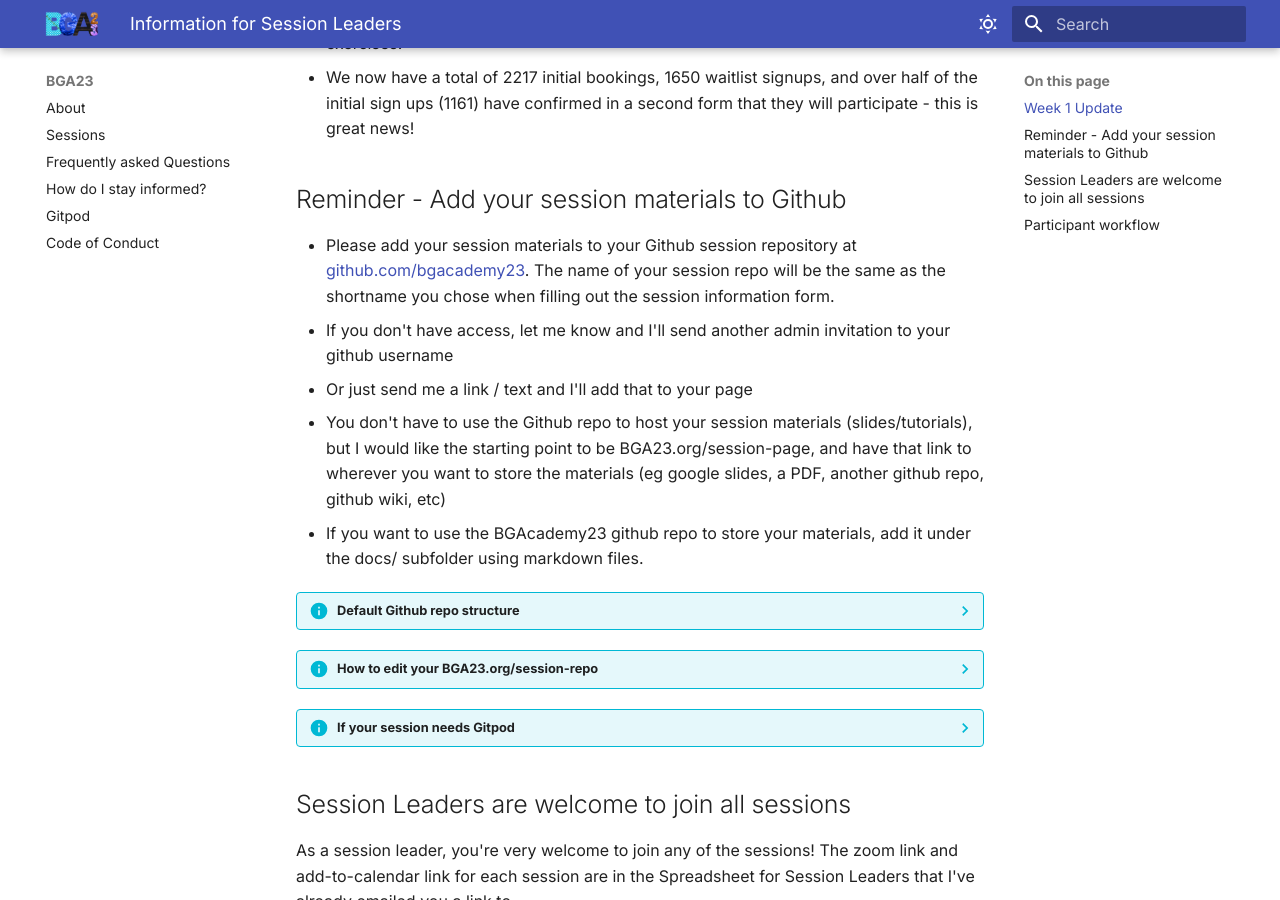
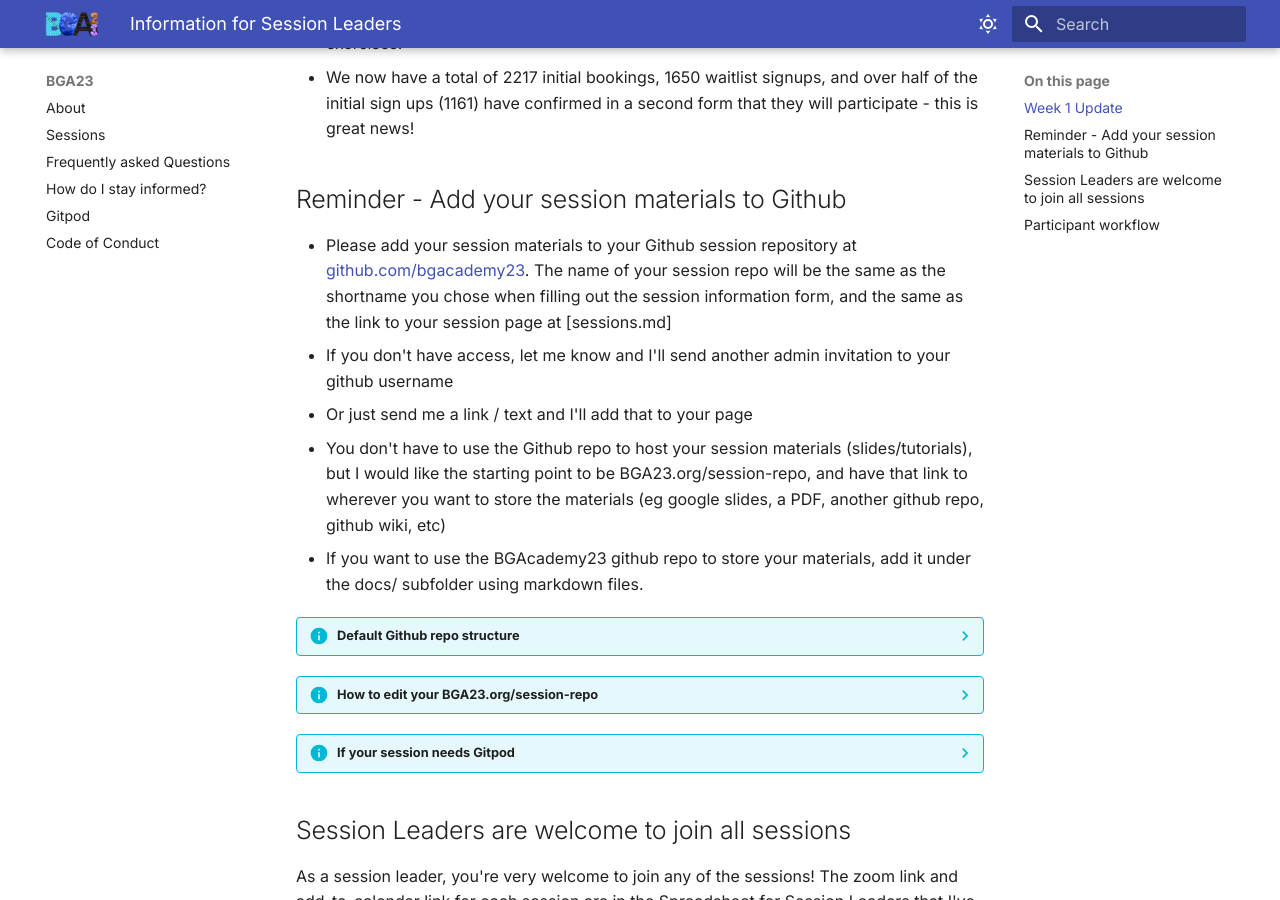
Before and after one commit to tol-training/tol-training.github.io, an MkDocs documentation site: the page built from docs/session-leaders.md, in a window 1280 px wide and 900 px high, scrolled down 468 px. Built offline with MkDocs 1.6.1 and Material for MkDocs 9.7.7, drawn with Linux system fonts in a browser that asks for light colours.

Commit message:
update page

```diff
--- a/docs/session-leaders.md
+++ b/docs/session-leaders.md
@@ -15,10 +15,10 @@ This page has been updated on 2023-09-10. Older information can be found [here](
 
 ## Reminder - Add your session materials to Github
 
-- Please add your session materials to your Github session repository at [github.com/bgacademy23](https://github.com/orgs/BGAcademy23/repositories){ : target="_blank" }. The name of your session repo will be the same as the shortname you chose when filling out the session information form.
+- Please add your session materials to your Github session repository at [github.com/bgacademy23](https://github.com/orgs/BGAcademy23/repositories){ : target="_blank" }. The name of your session repo will be the same as the shortname you chose when filling out the session information form, and the same as the link to your session page at [sessions.md]
 - If you don't have access, let me know and I'll send another admin invitation to your github username
 - Or just send me a link / text and I'll add that to your page
-- You don't have to use the Github repo to host your session materials (slides/tutorials), but I would like the starting point to be BGA23.org/session-page, and have that link to wherever you want to store the materials (eg google slides, a PDF, another github repo, github wiki, etc)
+- You don't have to use the Github repo to host your session materials (slides/tutorials), but I would like the starting point to be BGA23.org/session-repo, and have that link to wherever you want to store the materials (eg google slides, a PDF, another github repo, github wiki, etc)
 - If you want to use the BGAcademy23 github repo to store your materials, add it under the docs/ subfolder using markdown files.
 
 ??? info "**Default Github repo structure**"
```
